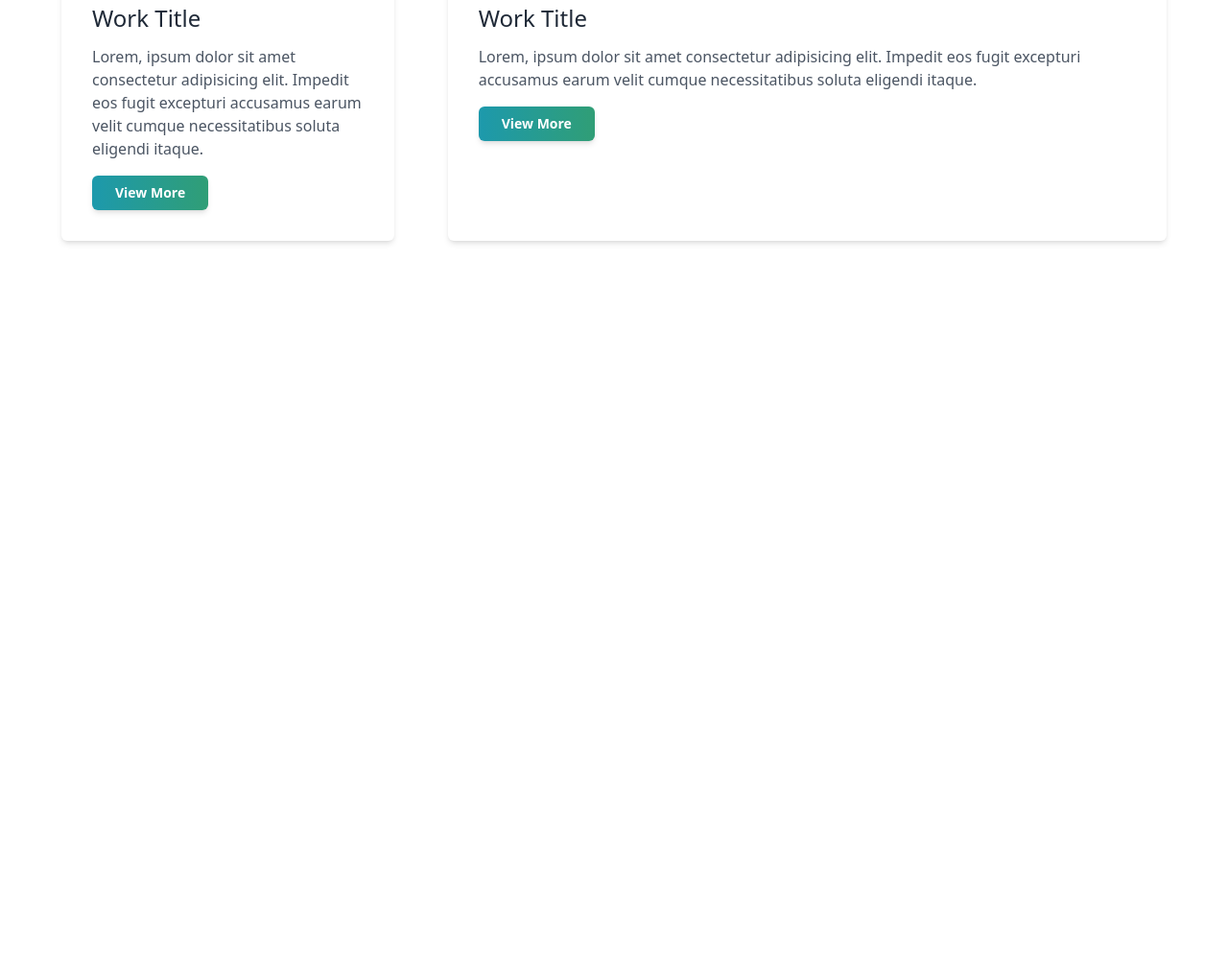
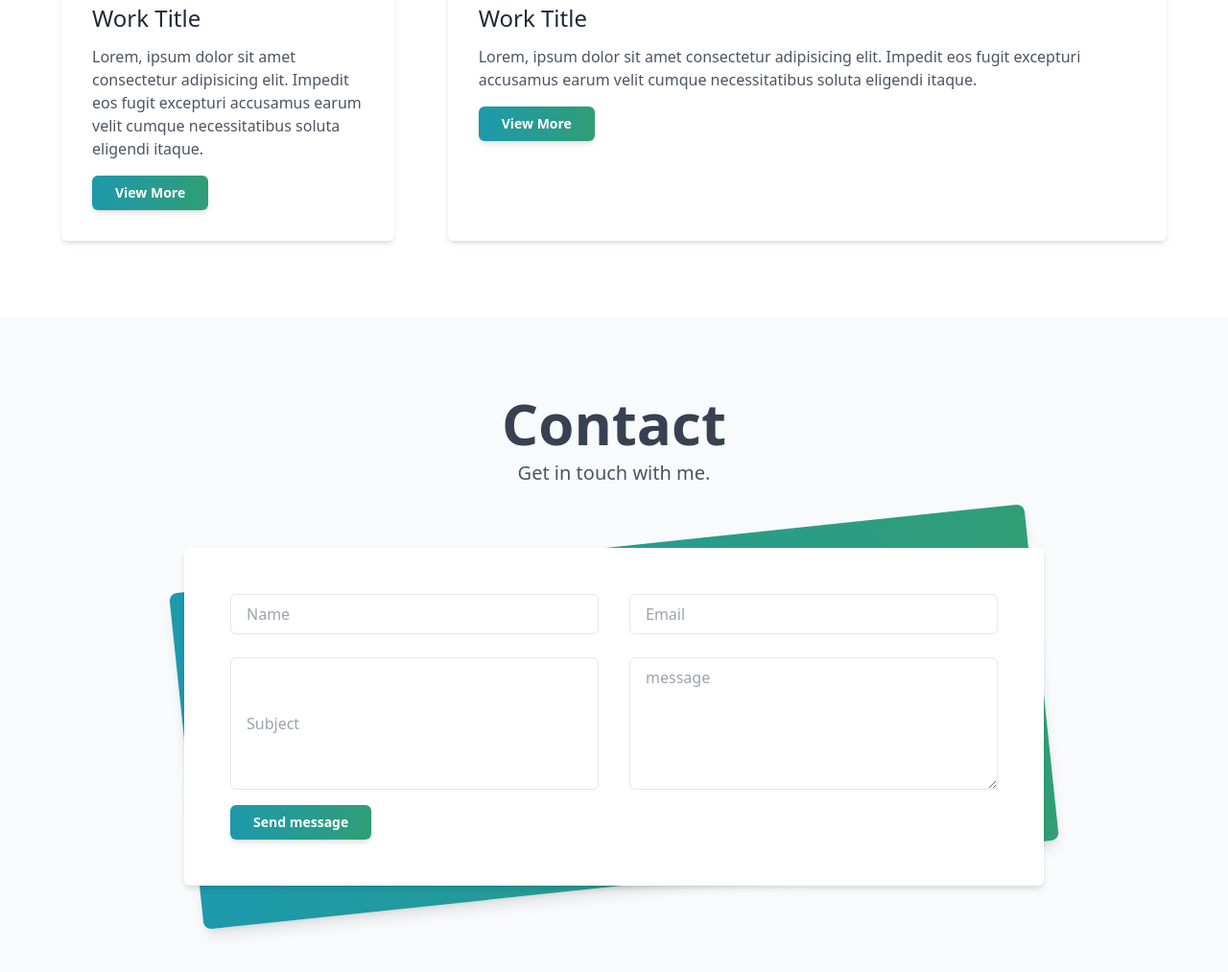
Before and after one commit to ynvygy/tailwind-templates, a website: page portofolio/index.html in a window 1280 px wide. Shown: the part 2849-3862 px from the top of the page at 96% size. Before the commit the page ends 3180 px from the top, so only its background shows below. Drawn offline with Linux system fonts and the light colour scheme.

Commit message:
portofolio template update contact form

```diff
--- a/portofolio/index.html
+++ b/portofolio/index.html
@@ -118,5 +118,27 @@
       </div>
     </div>
   </section>
+  <section id="contact" class="pt-20 pb-36 px-8 bg-gray-50">
+    <div class="max-w-6xl mx-auto">
+      <div class="text-center">
+        <h1 class="text-6xl font-bold text-gray-700">Contact</h1>
+        <p class="pt-2 text-xl">Get in touch with me.</p>
+      </div>
+    </div>
+    <div class="mt-16 relative max-w-4xl mx-auto">
+      <div class="absolute z-10 inset-0 bg-gradient-to-r from-primary to-secondary shadow-lg transform -skew-y-6 sm:skew-y-0 sm:-rotate-6 sm:rounded-lg"></div>
+      <div class="relative z-20 bg-white rounded-md shadow-md p-12">
+        <form action="">
+          <div class="grid grid-cols-1 md:grid-cols-2 gap-x-8 gap-y-6">
+            <input type="text" placeholder="Name" class="border border-gray-200 outline-none px-4 py-2 rounded-md hover:border-gray-400 focus:border-gray-600">
+            <input type="email" placeholder="Email" class="border border-gray-200 outline-none px-4 py-2 rounded-md hover:border-gray-400 focus:border-gray-600">
+            <input type="text" placeholder="Subject" class="border border-gray-200 outline-none px-4 py-2 rounded-md hover:border-gray-400 focus:border-gray-600 md-col-span-2">
+            <textarea name="" id="" cols="30" rows="5" placeholder="message" class="border border-gray-200 outline-none px-4 py-2 rounded-md hover:border-gray-400 focus:border-gray-600 md-col-span-2"></textarea>
+          </div>
+          <button class="inline-block w-auto mt-4 px-6 py-2 bg-gradient-to-r from-primary to-secondary rounded-md shadow-md text-white font-bold text-sm">Send message</button>
+        </form>
+      </div>
+    </div>
+  </section>
 </body>
 </html>
```
Also changed, not shown: portofolio/css/style.css.
